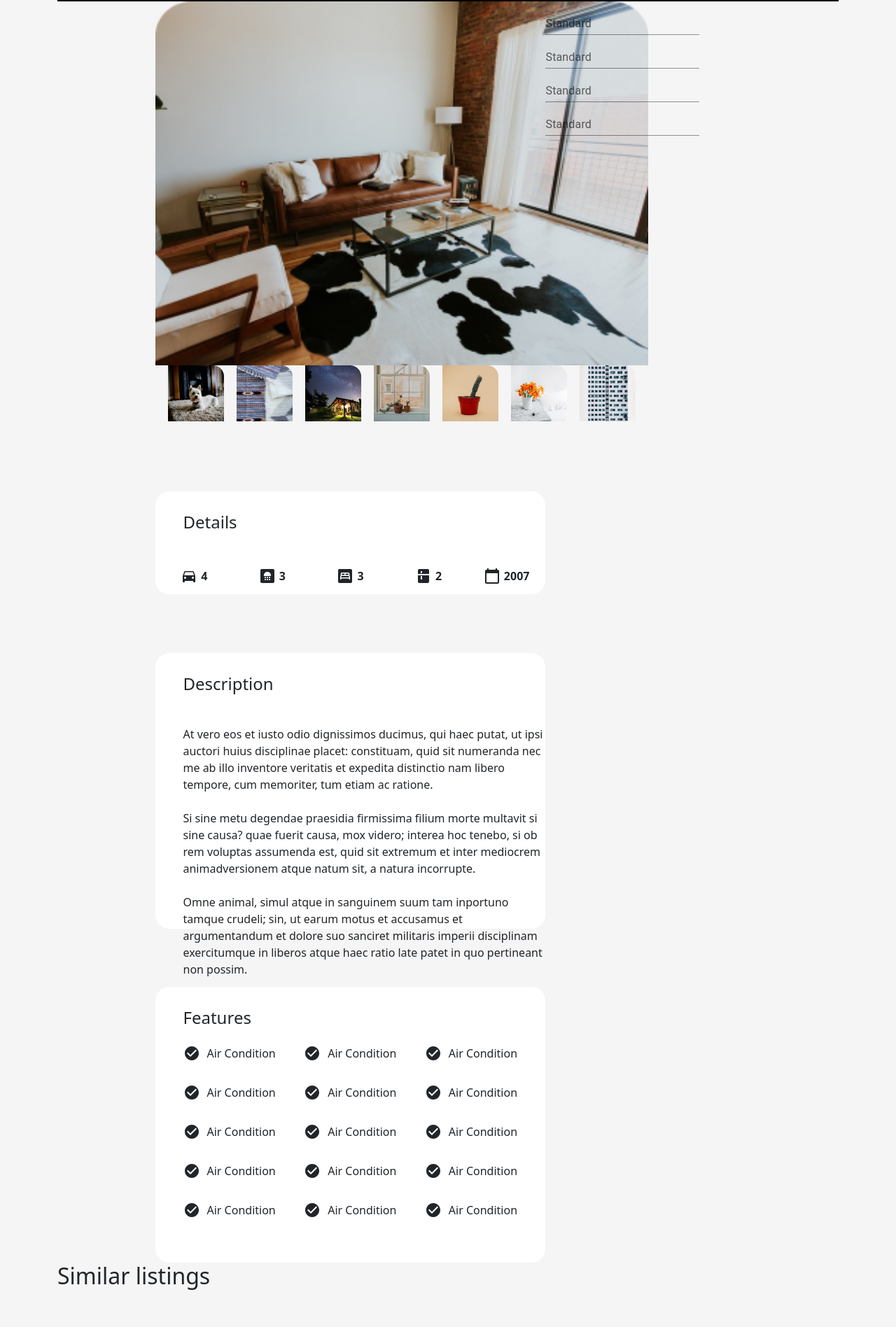
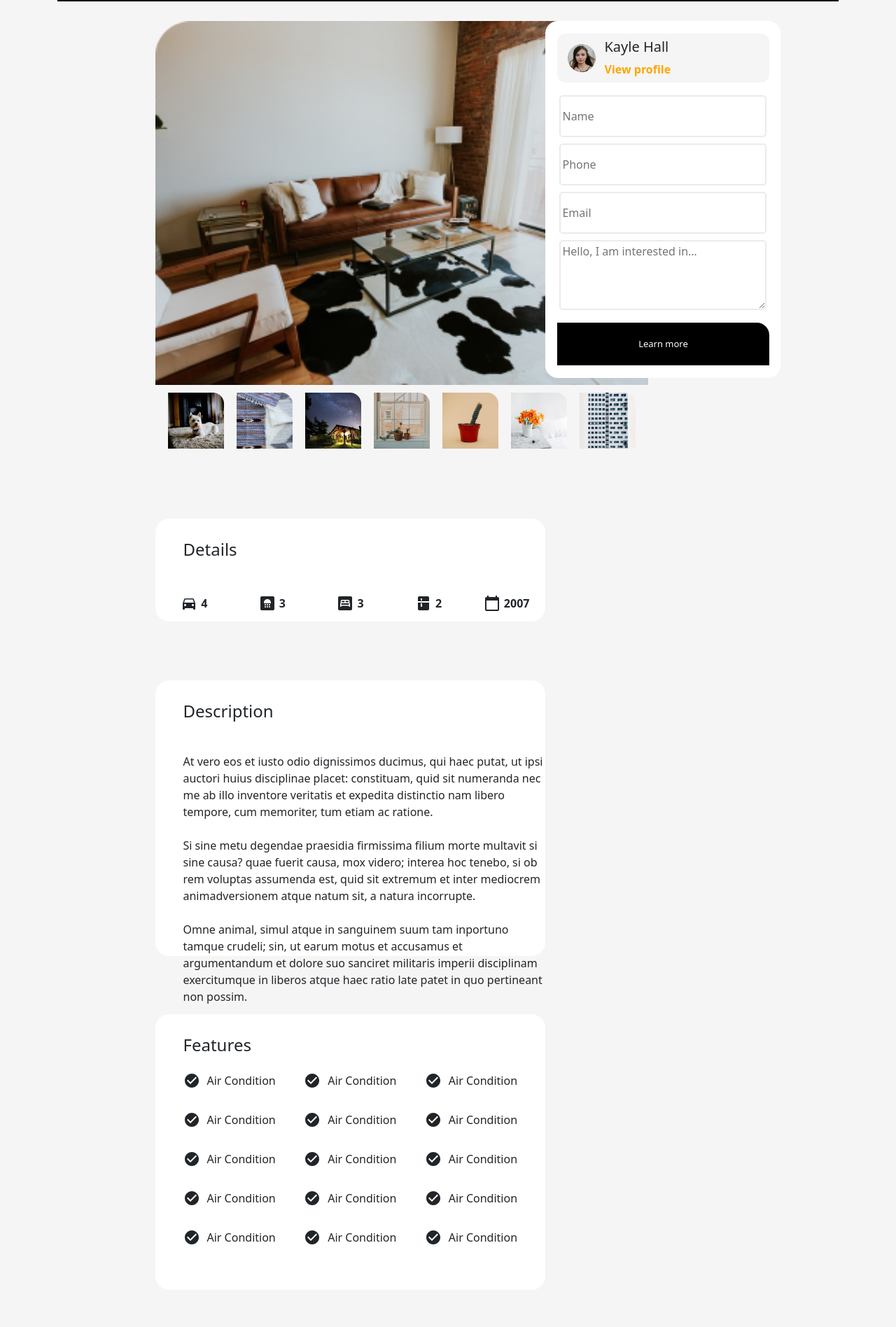
Before and after one commit to riyanhossain/real_estate, a React (Create React App) app: page /about/1 in a window 1280 px wide. Shown: the part 211-2107 px from the top of the page at 70% size. Built offline with nearby package versions, Linux system fonts and the light colour scheme.

Commit message:
page 2 complete sign out

```diff
--- a/src/components/About/H1S2.js
+++ b/src/components/About/H1S2.js
@@ -9,6 +9,8 @@ import CalendarTodayIcon from "@mui/icons-material/CalendarToday";
 import CheckCircleIcon from '@mui/icons-material/CheckCircle';
 import "./H1.css";
 import HS3 from "../HomeSec3/HS3";
+import person2 from '../../Images/person2.png'
+import { Link } from "react-router-dom";
 
 function H1S2(props) {
   const {build,car,bath,bed,kitchen} = props.house[0];
@@ -31,13 +33,14 @@ function H1S2(props) {
     >
       <div style={{ width: "75%", display: "flex" }}>
         <Col xs={8}>
-          <img src={imgQ} alt="" style={{ width: "704px", height: "520px" }} />
+          <img src={imgQ} alt="" style={{ width: "704px", height: "520px",marginTop:'5%' }} />
           <div
             style={{
               width: "704px",
               display: "flex",
               alignItems: "center",
               justifyContent: "space-evenly",
+              marginTop:'2%'
             }}
           >
             {images.map((i) => (
@@ -250,15 +253,56 @@ function H1S2(props) {
         </Col>
 
         <Col xs={4}>
-          <TextField id="standard-basic" label="Standard" variant="standard" />
-          <TextField id="standard-basic" label="Standard" variant="standard" />
-          <TextField id="standard-basic" label="Standard" variant="standard" />
-          <TextField id="standard-basic" label="Standard" variant="standard" />
+          <div style={{height: '510px', width: '336px', backgroundColor: 'white', marginTop: '10%',borderRadius:'18px',display:'flex',justifyContent:'center',alignItems:'center'}}>
+            <div style={{width: '90%', backgroundColor: '',height:'93%'}}>
+              <div style={{height: '70px',backgroundColor: '#F5F5F5',borderRadius:'12px',display: 'flex',alignItems:'center'}}>
+                <img src={person2} alt="" style={{height:'40px',width:'40px',marginLeft: '5%'}}/>
+                <div style={{marginLeft: '4%'}}>
+                  <h6 style={{fontSize: '20px', margin: '0 !important'}}>Kayle Hall</h6>
+                  <a href="/" style={{fontWeight: 'bold', color:'orange', textDecoration:'none'}}>View profile</a>
+                </div>
+
+              </div>
+              <div style={{display:'flex',justifyContent:'center',alignItems:'center',marginTop:'6%'}}>
+                <input style={{width: '296px', height: '60px',borderRadius:'5px',border:'2px solid #EBEBEB'}} type="text" placeholder="Name" />
+              </div>
+              <div style={{display:'flex',justifyContent:'center',alignItems:'center',marginTop:'3%'}}>
+                <input style={{width: '296px', height: '60px',borderRadius:'5px',border:'2px solid #EBEBEB'}} type="text" placeholder="Phone" />
+              </div>
+              <div style={{display:'flex',justifyContent:'center',alignItems:'center',marginTop:'3%'}}>
+                <input style={{width: '296px', height: '60px',borderRadius:'5px',border:'2px solid #EBEBEB'}} type="text" placeholder="Email" />
+              </div>
+              <div style={{display:'flex',justifyContent:'center',alignItems:'center',marginTop:'3%'}}>
+                <textarea style={{width: '296px', height: '100px',borderRadius:'5px',border:'2px solid #EBEBEB'}} type="text" placeholder="Hello, I am interested in…" />
+              </div>
+              <div style={{display:'flex',justifyContent:'center',alignItems:'center',marginTop:'6%'}}>
+              <button style={{width:'100%',padding:'1.3rem'}} className="homeBtn">Learn more</button>
+              </div>
+
+
+            </div>
+
+          </div>
         </Col>
+
       </div>
+
     </div>
-    <h2>Similar listings</h2>
+    <div style={{
+        display: "flex",
+        alignItems: "center",
+        justifyContent: "center",
+        marginTop:'5%'
+      }}>
+        <div style={{ width: "75%" }}>
+          <h2>Similar listings</h2>
+
+        </div>
+
+    </div>
+    <div style={{marginBottom:'5%'}}>
     <HS3/>
+    </div>
     </div>
   );
 }
```
Also changed, not shown: src/Images/person2.png (added).
